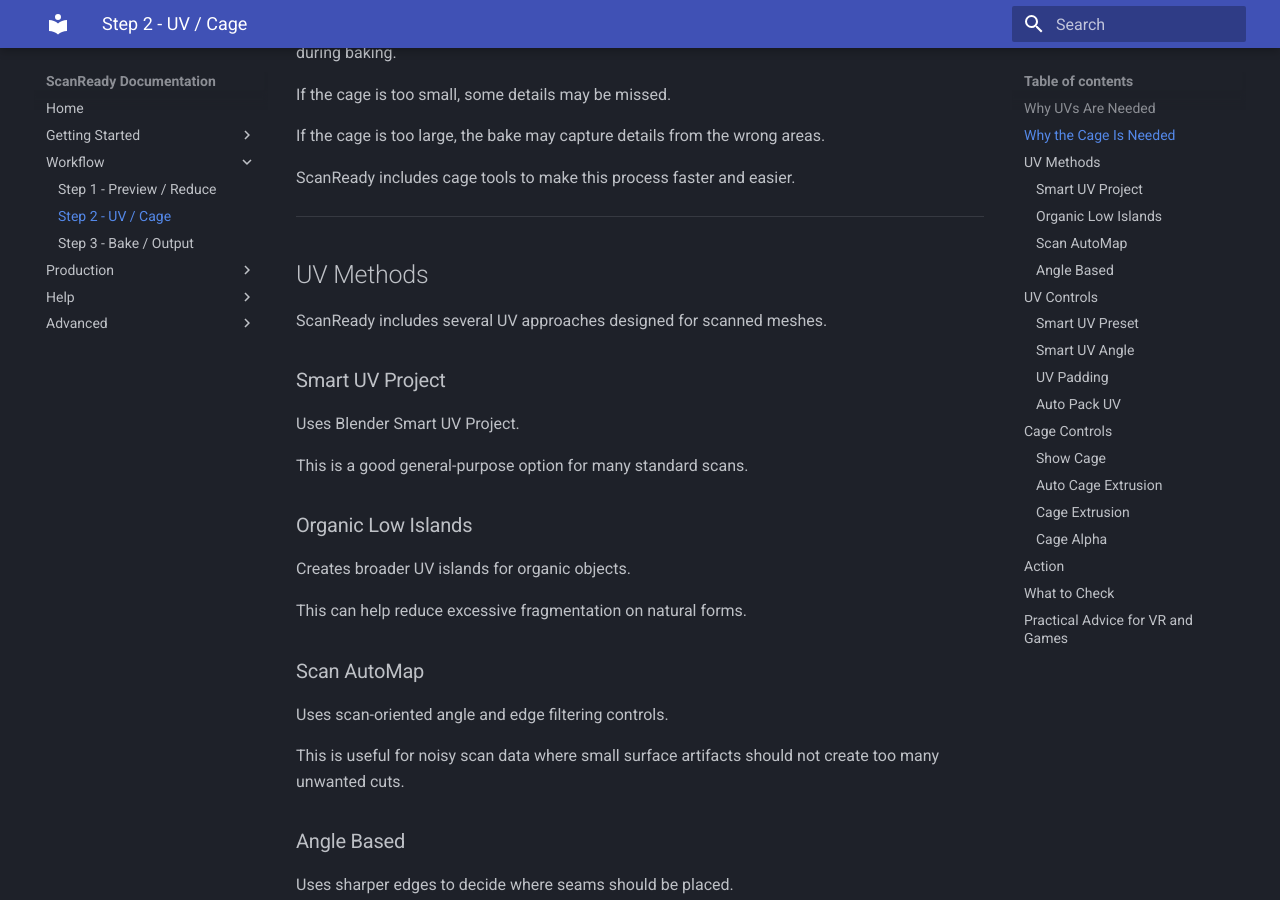
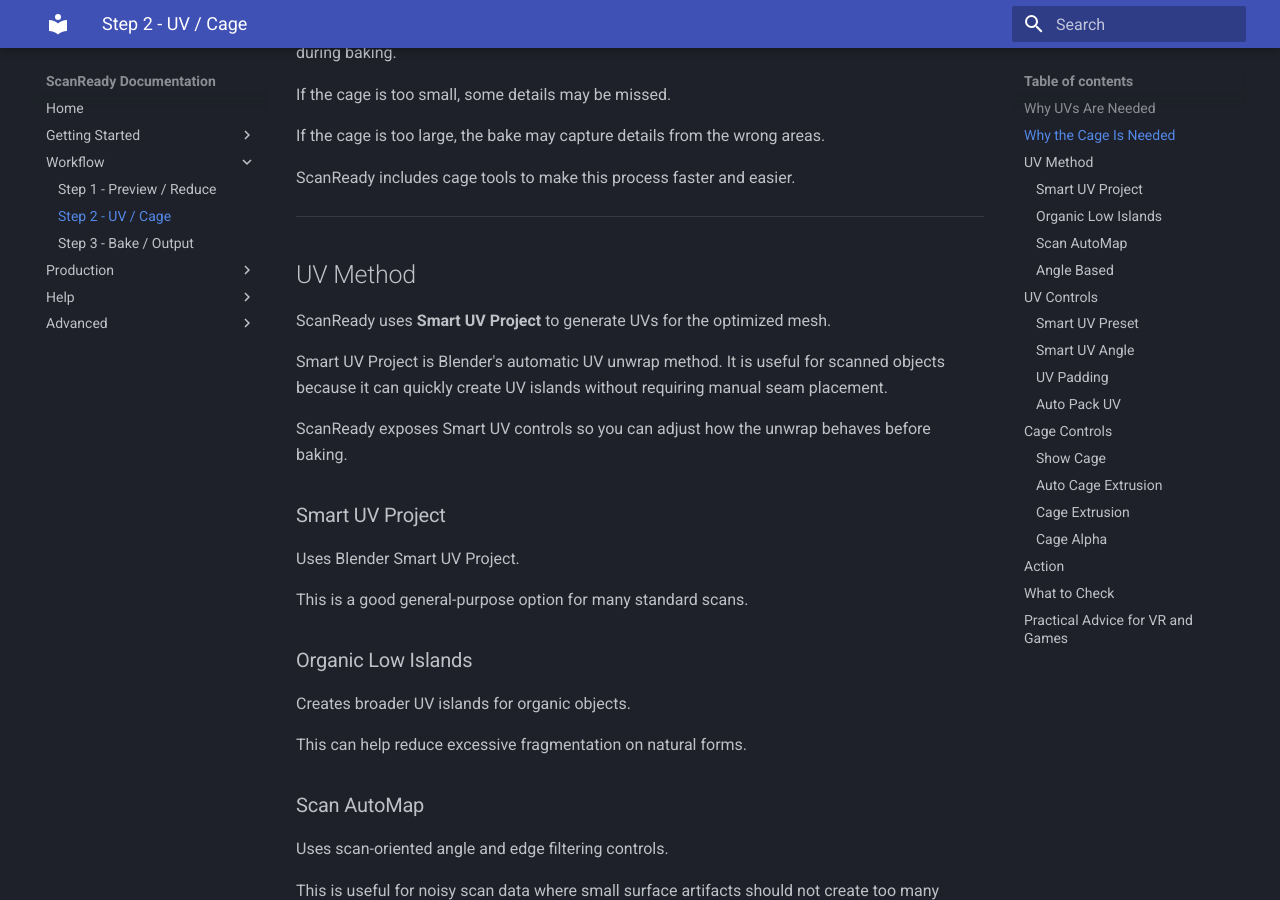
Before and after one commit to marioschiano/scanready-docs, an MkDocs documentation site: the page built from docs/step2.md, in a window 1280 px wide and 900 px high, scrolled down 962 px. Built offline with MkDocs 1.6.1 and Material for MkDocs 9.7.7, drawn with Linux system fonts in a browser that asks for light colours.

Commit message:
Update step2.md

```diff
--- a/docs/step2.md
+++ b/docs/step2.md
@@ -38,9 +38,14 @@
 
 ---
 
-## UV Methods
+## UV Method
 
-ScanReady includes several UV approaches designed for scanned meshes.
+ScanReady uses **Smart UV Project** to generate UVs for the optimized mesh.
+
+Smart UV Project is Blender's automatic UV unwrap method. It is useful for scanned objects because it can quickly create UV islands without requiring manual seam placement.
+
+ScanReady exposes Smart UV controls so you can adjust how the unwrap behaves before baking.
+
 
 ### Smart UV Project
 
```
